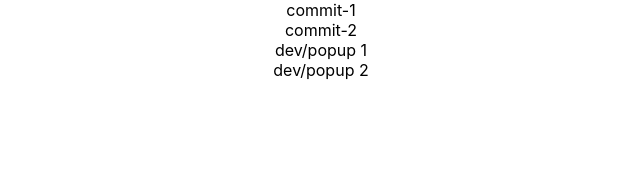
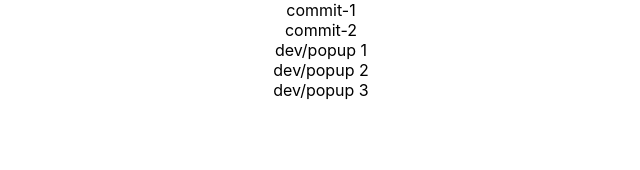
Before and after one commit to grinevichd/git-training, a React (Create React App) app: page / in a window 1280 px wide. Shown: the top 170 px of the page, without its empty margins (319-959 px from the left). Built offline with nearby package versions, Linux system fonts and the light colour scheme.

Commit message:
dev/popup 3

```diff
--- a/src/App.tsx
+++ b/src/App.tsx
@@ -8,6 +8,7 @@ function App() {
       <div>commit-2</div>
       <div>dev/popup 1</div>
       <div>dev/popup 2</div>
+      <div>dev/popup 3</div>
 
     </div>
   );
```
